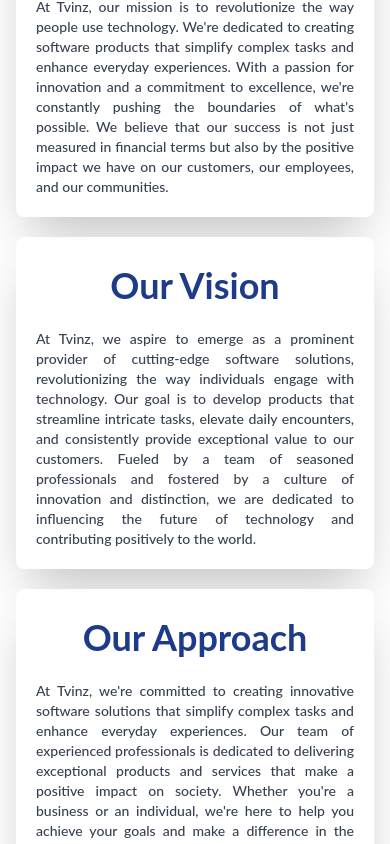
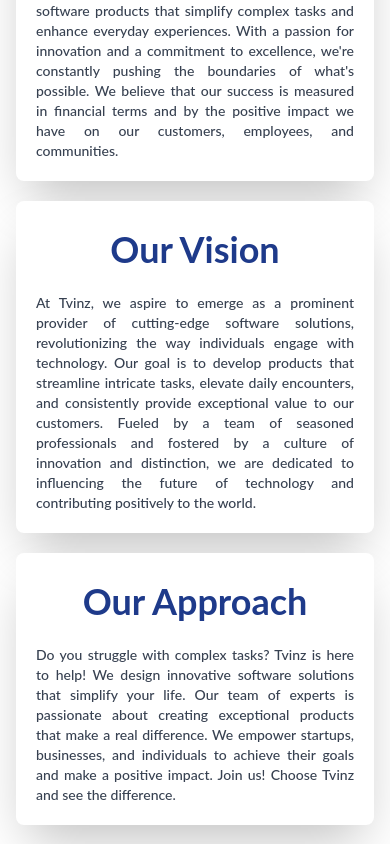
Before and after one commit to Muhammad-Faraz-Ali/mld-main, a React (Create React App) app: page / in a window 390 px wide. Shown: the part 1779-2623 px from the top of the page. Built offline with nearby package versions, Linux system fonts and the light colour scheme.

Commit message:
sending email to the tvinzo team

```diff
--- a/package.json
+++ b/package.json
@@ -4,6 +4,7 @@
   "private": true,
   "homepage": "https://mld.ng/",
   "dependencies": {
+    "@fortawesome/fontawesome-svg-core": "^6.5.1",
     "@fortawesome/free-brands-svg-icons": "^6.5.1",
     "@fortawesome/free-solid-svg-icons": "^6.5.1",
     "@fortawesome/react-fontawesome": "^0.2.0",
@@ -19,7 +20,9 @@
     "react-router-dom": "^6.22.0",
     "react-router-hash-link": "^2.4.3",
     "react-scripts": "5.0.0",
+    "react-show-more-text": "^1.7.1",
     "react-slick": "^0.30.1",
+    "react-toastify": "^7.0.4",
     "react-transition-group": "^4.4.2",
     "slick-carousel": "^1.8.1",
     "web-vitals": "^2.1.2"
--- a/src/components/About/index.js
+++ b/src/components/About/index.js
@@ -40,7 +40,7 @@
           >
             <h3 className="text-3xl  text-blue-900 font-bold">
               We develop high-quality revenue-driven websites, innovative mobile
-              apps, and cutting-edge softwares and more
+              apps, cutting-edge software, and more
             </h3>
             <div>
               <p className="my-3 text-xl text-gray-600 font-semibold">
@@ -52,7 +52,7 @@
             <div>
               <p className="my-3 text-xl text-gray-600 font-semibold">
                 We take responsibility for building custom software solutions
-                that caters for automation of your business processes and
+                that cater to the automation of your business processes and
                 improve efficiency.
               </p>
             </div>
--- a/src/components/Clients/index.js
+++ b/src/components/Clients/index.js
@@ -63,7 +63,7 @@
         >
           <Slider {...settings}>
             {CLIENTS.map((client) => (
-              <Client client={client} />
+              <Client key={client?.id} client={client} />
             ))}
           </Slider>
         </div>
--- a/src/data/Goals.js
+++ b/src/data/Goals.js
@@ -2,7 +2,7 @@
   {
     title: "Our Mission",
     description:
-      "At Tvinz, our mission is to revolutionize the way people use technology. We're dedicated to creating software products that simplify complex tasks and enhance everyday experiences. With a passion for innovation and a commitment to excellence, we're constantly pushing the boundaries of what's possible. We believe that our success is not just measured in financial terms but also by the positive impact we have on our customers, our employees, and our communities.",
+      "At Tvinz, our mission is to revolutionize the way people use technology. We're dedicated to creating software products that simplify complex tasks and enhance everyday experiences. With a passion for innovation and a commitment to excellence, we're constantly pushing the boundaries of what's possible. We believe that our success is measured in financial terms and by the positive impact we have on our customers, employees, and communities.",
   },
   {
     title: "Our Vision",
@@ -12,6 +12,6 @@
   {
     title: "Our Approach",
     description:
-      "At Tvinz, we're committed to creating innovative software solutions that simplify complex tasks and enhance everyday experiences. Our team of experienced professionals is dedicated to delivering exceptional products and services that make a positive impact on society. Whether you're a business or an individual, we're here to help you achieve your goals and make a difference in the world. Thank you for choosing Tvinz.",
+      "Do you struggle with complex tasks? Tvinz is here to help! We design innovative software solutions that simplify your life.  Our team of experts is passionate about creating exceptional products that make a real difference.  We empower startups, businesses, and individuals to achieve their goals and make a positive impact.  Join us! Choose Tvinz and see the difference.",
   },
 ];
--- a/src/data/Services.js
+++ b/src/data/Services.js
@@ -17,28 +17,28 @@
     img: uiuxImg,
     title: "UI/UX Design",
     description:
-      "At <strong>Tvinz</strong>, we specialize in creating intuitive and visually stunning user interfaces (UI) and seamless user experiences (UX) for web and mobile applications. Our talented team of <strong>designers combines creativity and usability to deliver </strong> designs that engage users and enhance brand experiences",
+      "Elevate your software with intuitive user interfaces (UI) and engaging user experiences (UX) designed by our expert team. We combine cutting-edge React JS development with user-centric design principles to create <strong> visually stunning and effortlessly navigable interfaces </strong> that drive user engagement and boost conversion rates. We delve deep to understand your target audience and translate their needs into intuitive functionalities and a visually stunning user journey, fostering long-term brand loyalty and driving conversions.",
   },
   {
     id: 2,
     img: webDevImg,
     title: "Web Development",
     description:
-      "Experience the power of <strong>Full Stack Web Development</strong> with our expert team. We combine front-end and back-end expertise to deliver dynamic and seamless web solutions. <strong> Let us bring your vision to life and elevate your online presence.</strong> Contact us today to get started!",
+      "Craft the digital presence you deserve. Our web development services bring your vision to life, building websites that are both stunning and functional. We prioritize clean code, user-friendly interfaces, and cutting-edge technology to ensure <strong> your website ranks high in search engines and converts visitors into loyal customers.</strong> Whether you need a simple brochure site or a complex e-commerce platform, our team of experienced developers will work closely with you to achieve your unique goals.",
   },
   {
     id: 3,
     img: mobileDevImg,
     title: "Mobile App Development",
     description:
-      "Unlock the potential of mobile technology with our expert Mobile App Development services. We craft user-friendly and innovative iOS and Android apps that <strong>captivate audiences. From concept to launch, </strong> we deliver high-quality solutions tailored to your unique business needs. Contact us today to bring your app idea to life!",
+      "Bring your vision to life with our dynamic mobile app development services. We craft intuitive and engaging apps that seamlessly integrate with your brand, elevate user experience, and drive tangible results. Our team of expert developers leverages the latest technologies to <strong> build native, hybrid, and cross-platform applications </strong> that thrive on any device. Whether you're aiming to boost brand awareness, streamline operations, or unlock new revenue streams, we partner with you every step of the way to deliver a powerful mobile solution that exceeds expectations.",
   },
   {
     id: 4,
     img: gameDevImg,
     title: "Game Development",
     description:
-      "Experience the thrill of game development with our expert team. We bring your game ideas to life, creating immersive experiences across multiple platforms. From <strong>captivating gameplay to stunning visuals</strong>, we deliver high-quality games that engage players. Contact us today to start your game development journey!",
+      "Experience the thrill of game development with our expert team. We bring your game ideas to life, creating immersive experiences across multiple platforms. From <strong>captivating gameplay to stunning visuals</strong>, we deliver high-quality games that engage players. Contact us today to start your game development journey.",
   },
 
   {
@@ -46,7 +46,7 @@
     img: sqaImg,
     title: "Software Quality Assurance(SQA Testing)",
     description:
-      "Ensure the highest quality and reliability of your software with our SQA Testing services. Our experienced team employs<strong> rigorous methodologies to identify and resolve potential issues</strong>, ensuring a seamless user experience. Partner with us for comprehensive testing solutions and actionable reporting. Contact us today to enhance the quality and performance of your software.",
+      "Guarantee Quality, Elevate Your Software. SQA (Software Quality Assurance) is your secret weapon for building exceptional software. We go beyond <strong> testing, identifying, and preventing issues </strong> before they arise. Boost performance, enhance user experience, and gain a competitive edge with our comprehensive SQA services. Contact us today and experience the SQA difference.",
   },
   {
     id: 6,
@@ -61,36 +61,36 @@
     img: cyberSecImg,
     title: "Cyber Security",
     description:
-      "Explore our cutting-edge security services designed to safeguard your digital assets and ensure the integrity of your online presence. From robust firewalls to advanced threat detection, our services are crafted to <strong>provide a secure environment for your website and sensitive data</strong>. Trust us to fortify your defenses and keep your online space safe from potential threats",
+      "Explore our cutting-edge security services designed to safeguard your digital assets and ensure the integrity of your online presence. From robust firewalls to advanced threat detection, our services are crafted to <strong>provide a secure environment for your website and sensitive data</strong>. Trust us to fortify your defenses and keep your online space safe from potential threats.",
   },
   {
     id: 8,
     img: marketingImg,
     title: "Marketing Services",
     description:
-      "Elevate your brand's presence with our dynamic Marketing Services. We specialize in <strong>crafting strategic campaigns, leveraging precision targeting, and ensuring mobile-first excellence</strong> to captivate and resonate with your audience. Our data-driven approach guarantees that every marketing strategy is optimized for success in the ever-evolving digital landscape. Redefine your brand's journey with us and stand out in the competitive world of marketing.",
+      "Attract more customers and grow your business with our comprehensive marketing services. We empower businesses to reach new heights <strong> by optimizing campaigns, boosting brand awareness, and driving targeted leads.</strong> Our data-driven approach and cutting-edge tools ensure measurable results and a strong return on investment. Whether you're a startup or an established enterprise, we have the solid marketing foundation to propel your business forward.",
   },
   {
     id: 9,
     img: generativeAIImg,
     title: "Intelligent Solutions with Generative AI",
     description:
-      "Explore our cutting-edge Generative AI services designed to revolutionize your digital landscape. From innovative content creation to personalized user experiences, our AI-driven solutions empower your <strong>business with creativity and efficiency</strong>. Unleash the power of Generative AI to elevate your online presence and stay ahead in the era of intelligent technologies.",
+      "Revolutionize your content creation with Generative AI, our cutting-edge technology that empowers you to produce unique and engaging content across various formats. We leverage the power of artificial intelligence to understand and replicate the nuances of human creativity, enabling you to generate text, images, music, and more, all tailored to your specific needs.<strong> Boost your efficiency, breakthrough creative roadblocks, and captivate your audience </strong> with the potential of Generative AI.",
   },
 
   {
     id: 10,
     img: aiImg,
-    title: "AI/ML/DS",
+    title: "Artificial Intelligence",
     description:
-      "Experience the cutting-edge capabilities of Artificial Intelligence, Machine Learning, and Data Science with our exceptional team. Our tailored solutions extract actionable insights from your data, <strong>empowering you to make informed and strategic decisions</strong>. Discover the power of scalable and ethically-driven AI technologies. Contact us now to embark on a transformative journey of intelligent data analysis",
+      "Unlock the power of your data with our comprehensive suite of <strong>Artificial Intelligence, Machine Learning, and Data Science services.</strong> We empower businesses to make data-driven decisions, predict future trends, and optimize operations through advanced analytics, custom algorithms, and real-world AI implementation. Our team of expert data scientists and engineers will help you harness the potential of your data and achieve real-world business results.",
   },
   {
     id: 11,
     img: blockchainImg,
     title: "Blockchain Development",
     description:
-      "Unlock the potential of blockchain technology with our expert team at <strong> Tvinz </strong>.  We specialize in developing <strong>customized blockchain solutions, smart contracts, and decentralized  applications</strong>. Partner with us to streamline your operations, enhance security, and  drive innovation in the digital era.",
+      "Blockchain technology revolutionizes data management, offering an immutable and transparent ledger system for secure transactions and streamlined processes. Imagine a world of <strong> enhanced trust, efficiency, and collaboration, empowered </strong> by the potential of blockchain. Embrace the future, explore its possibilities, and discover how blockchain can unlock transformative potential for your business.",
   },
 
   {
@@ -98,6 +98,6 @@
     img: metaverseImg,
     title: "Metaverse",
     description:
-      "Experience the future of virtual reality with our <strong>AV/VR Metaverse</strong> solutions. Step into a fully immersive digital world where you can connect, collaborate, and create like never before. Our expert team specializes in developing <strong>cutting-edge AV/VR experiences</strong> that blur the line between reality and imagination. Unlock limitless possibilities and redefine how you interact with technology.",
+      "Imagine a world where physical and digital seamlessly blend, fostering social connection, boundless creativity, and revolutionizing how we work, play, and learn. That's the <strong> promise of the metaverse, a next-generation internet fueled by augmented reality (AR) and virtual reality (VR).</strong> AR overlays digital elements in your real world, while VR immerses you in entirely computer-generated environments. Together, they're shaping the future of human interaction, offering endless possibilities to explore, create, and connect in ways never before conceivable.",
   },
 ];
--- a/src/index.js
+++ b/src/index.js
@@ -2,10 +2,13 @@
 import ReactDOM from "react-dom";
 import "./index.css";
 import App from "./App";
+import { ToastContainer } from "react-toastify";
+import "react-toastify/dist/ReactToastify.css";
 
 ReactDOM.render(
   <React.StrictMode>
     <App />
+    <ToastContainer />
   </React.StrictMode>,
   document.getElementById("root")
 );
```
Also changed, not shown: src/components/Services/Service.js (+22 -4 lines), src/pages/Contact.js (+99 -51 lines).
